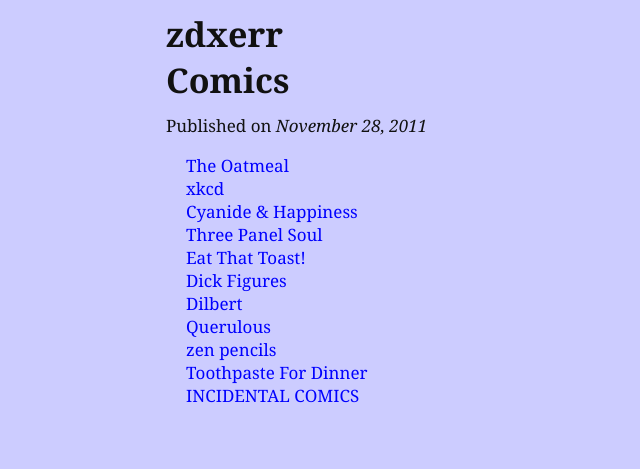
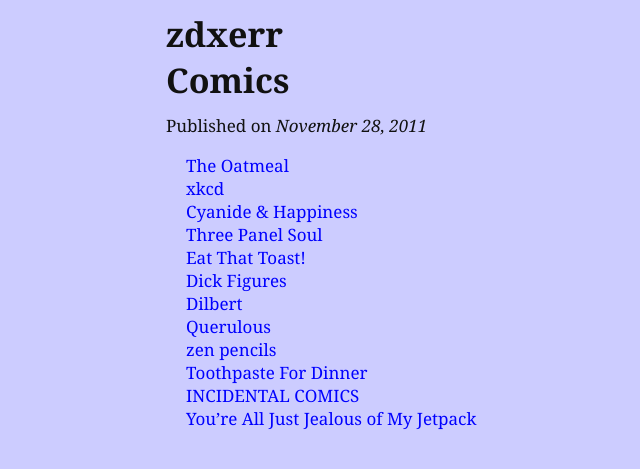
Before and after one commit to zdxerr/zdxerr.github.com, a Jekyll site: the page built from _posts/2011-11-28-comics.markdown, in a window 1280 px wide. Shown: the top 469 px of the page, without its empty margins (74-714 px from the left). Built offline with Jekyll 4.4.1, drawn with Linux system fonts in a browser that asks for light colours; Markdown is read by kramdown in place of the engine named in the settings.

Commit message:
New links.

```diff
--- a/_posts/2011-11-28-comics.markdown
+++ b/_posts/2011-11-28-comics.markdown
@@ -15,3 +15,4 @@
 - [zen pencils](http://zenpencils.com/)
 - [Toothpaste For Dinner](http://www.toothpastefordinner.com/)
 - [INCIDENTAL COMICS](http://www.incidentalcomics.com/)
+- [You’re All Just Jealous of My Jetpack](http://myjetpack.tumblr.com/)
```
Also changed, not shown: _posts/2013-03-31-education.md (+1 -0 lines).
